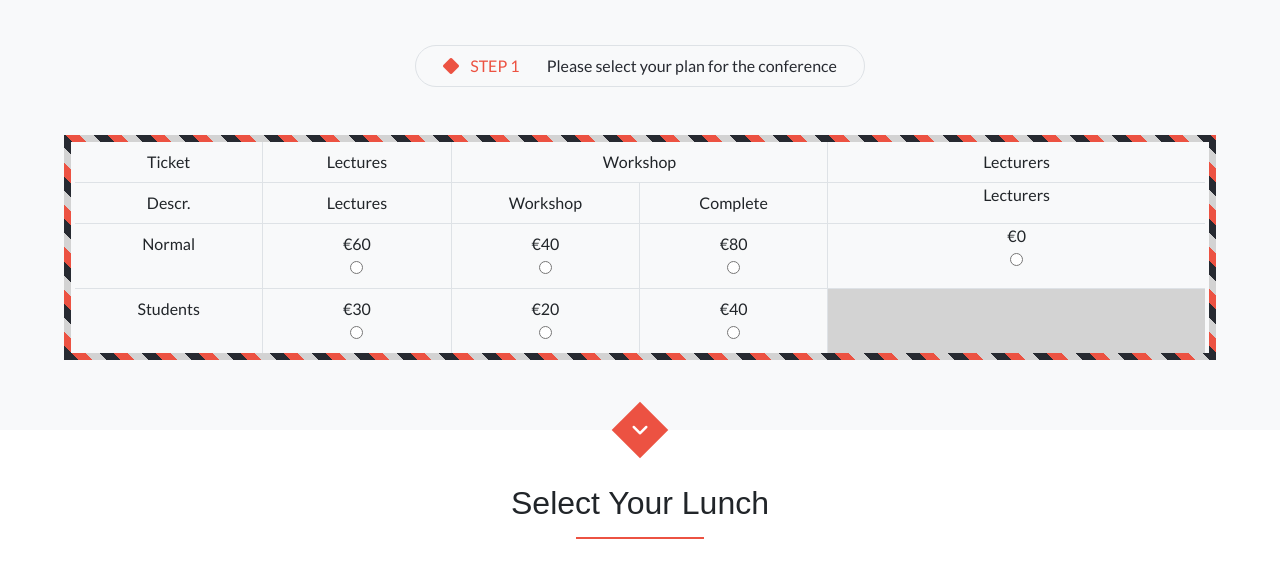
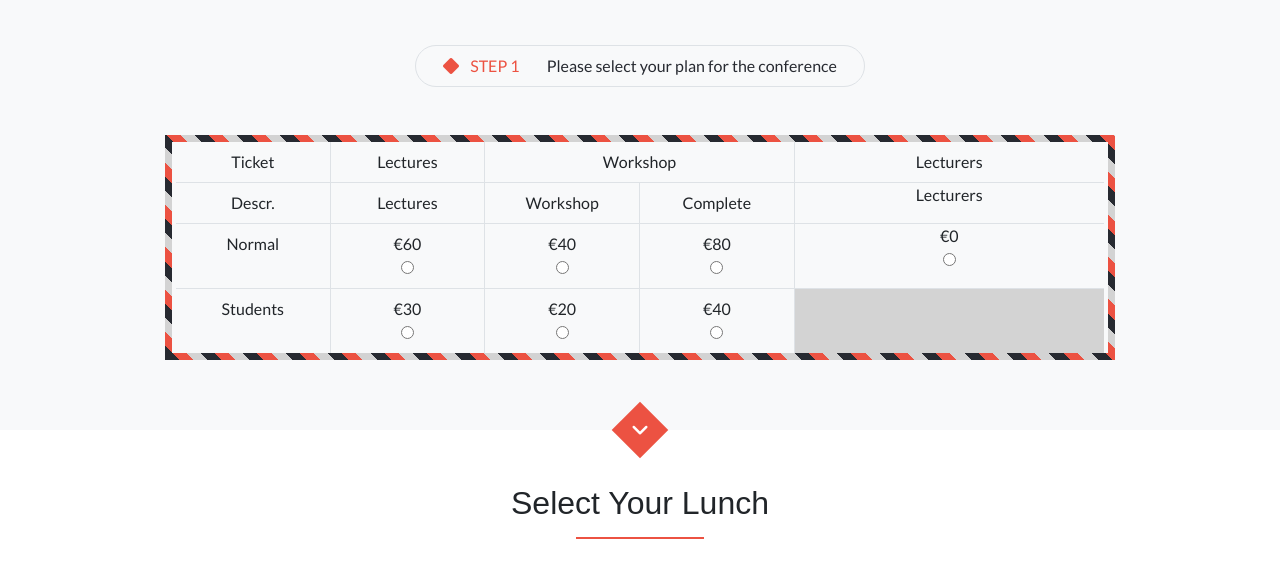
Before and after one commit to notlfish/conference-website, a plain HTML site: page tickets.html in a window 1280 px wide. Shown: the part 220-800 px from the top of the page. Drawn offline with nearby package versions, Linux system fonts and the light colour scheme; a web font is replaced by a local one.

Commit message:
Add tickets grid max width

```diff
--- a/css/style-tickets.css
+++ b/css/style-tickets.css
@@ -14,6 +14,7 @@
 
 .tickets-price {
   width: 90%;
+  max-width: 950px;
 }
 
 .fancy-border {
```
